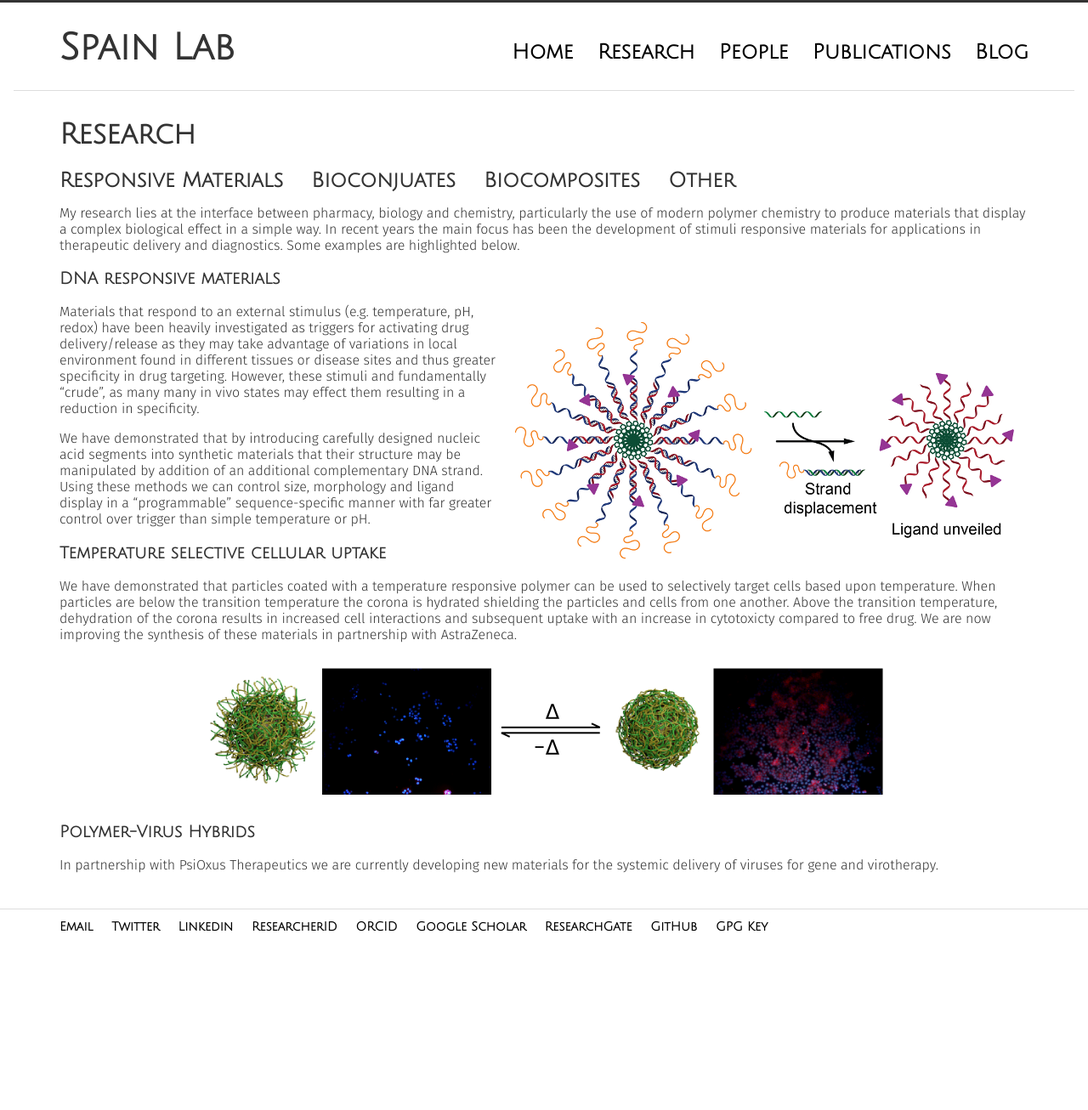
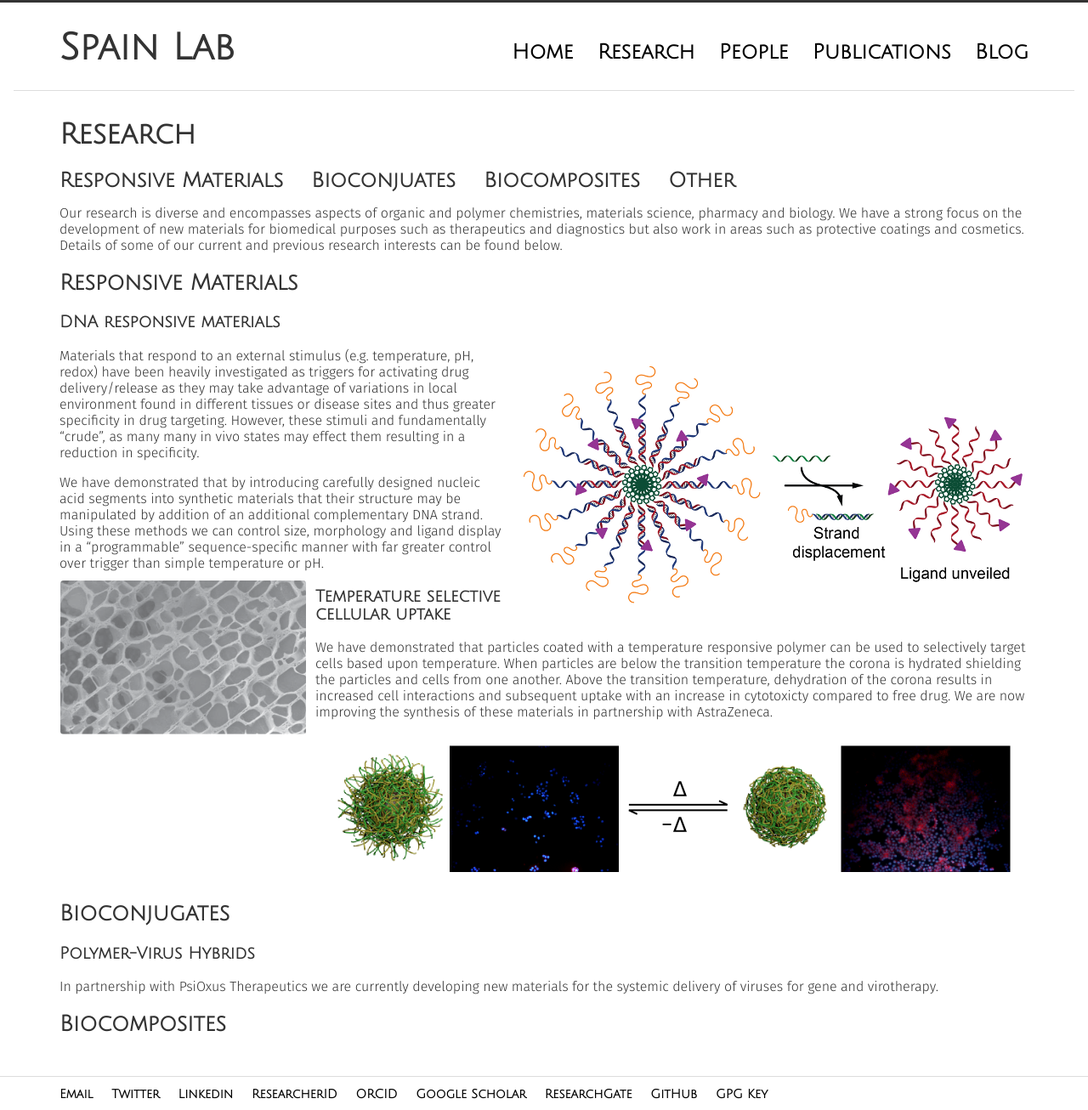
Before and after one commit to sebspain/sebspain.github.io, a Jekyll site: the page built from research/index.md, in a window 1280 px wide. Shown: the whole page at 85% size. Built offline with Jekyll 4.4.1, drawn with Linux system fonts in a browser that asks for light colours; Markdown is read by kramdown in place of the engine named in the settings; before the commit the page ends 1109 px from its top, so only the background shows below that.

Commit message:
some formatting and started new research page

```diff
--- a/_includes/preamble.html
+++ b/_includes/preamble.html
@@ -5,18 +5,13 @@
   <meta charset="utf-8">
   <meta http-equiv="X-UA-Compatible" content="IE=edge">
   <meta name="viewport" content="width=device-width, initial-scale=1">
-
-  <title>{{ page.title }}</title>
-  <meta name="description" content="Write an awesome description for your new site here. You can edit this line in _config.yml. It will appear in your document head meta (for Google search results) and in your feed.xml site description.
-">
-  <link href='https://fonts.googleapis.com/css?family=Julius+Sans+One|Fira+Sans:300,300italic,500,500italic,400,400italic,700,700italic|Share+Tech+Mono' rel='stylesheet' type='text/css'>
-  <!--<link rel="stylesheet" href="/css/main.css">-->
+  <title>Spain Lab - {{ page.title }}</title>
+  <meta name="description" content="Website for the research group of Dr Seb Spain in the Department of Chemistry, University of Sheffield.">
+  <link href="https://fonts.googleapis.com/css?family=Julius+Sans+One%7CFira+Sans:300,300italic,500,500italic,400,400italic,700,700italic%7CFira+Mono:400,700" rel="stylesheet" type="text/css">
   <link rel="stylesheet" href="/css/normalize.css">
   <link rel="stylesheet" href="/css/syntax.css">
   <link rel="stylesheet" href="/css/gridism.css">
   <link rel="stylesheet" href="/css/style.css">
-  <link rel="canonical" href="http://yourdomain.com/">
-  <link rel="alternate" type="application/rss+xml" title="Your awesome title" href="http://yourdomain.com/feed.xml" />
     {% include mathjax.html %}
 </head>
 
--- a/css/style.css
+++ b/css/style.css
@@ -22,13 +22,13 @@ img {
 img.inline-right {
     display: block;
     float: right;
-    margin: 10px;
+    margin: 10px 0 10px 10px;
 }
 
 img.inline-left {
     display: block;
-    float: right;
-    margin: 10px;
+    float: left;
+    margin: 10px 10px 10px 0;
 }
 
 strong {
@@ -131,7 +131,7 @@ ul.posts {
 
 ul.posts span {
 	color: #333;
-	font-family: 'Share Tech Mono', monospace, 'Courier New';
+	font-family: 'Fira Mono', monospace, 'Courier New';
 	font-size: 100%;
 }
 
@@ -143,7 +143,7 @@ ul.news {
 
 ul.news span {
 	color: #333;
-	font-family: 'Share Tech Mono', monospace, 'Courier New';
+	font-family: 'Fira Mono', monospace, 'Courier New';
 	font-size: 90%;
 }
 ul.news li {
@@ -191,7 +191,7 @@ h3.profile {
 }
 
 .meta {
-  font-family: 'Share Tech Mono', monospace, 'Courier New';
+  font-family: 'Fira Mono', monospace, 'Courier New';
 }
 
 img.oa {
@@ -200,3 +200,7 @@ img.oa {
     display: inline;
     margin: -2px 2px;
 }
+
+img.gallery {
+    height: 200px;
+}
--- a/research/index.md
+++ b/research/index.md
@@ -2,24 +2,24 @@
 layout: page
 title: Research
 ---
-
 <nav class="pagenav">
-    <a href="#">Responsive Materials</a>
-    <a href="#">Bioconjuates</a>
-    <a href="#">Biocomposites</a>
+    <a href="#responsive">Responsive Materials</a>
+    <a href="#bioconj">Bioconjuates</a>
+    <a href="#biocomp">Biocomposites</a>
     <a href="#">Other</a>
 </nav>
 
 
-My research lies at the interface between pharmacy, biology and chemistry, particularly the use of modern polymer chemistry to produce materials that display a complex biological effect in a simple way. In recent years the main focus has been the development of stimuli responsive materials for applications in therapeutic delivery and diagnostics. Some examples are highlighted below.
+Our research is diverse and encompasses aspects of organic and polymer chemistries, materials science, pharmacy and biology. We have a strong focus on the development of new materials for biomedical purposes such as therapeutics and diagnostics but also work in areas such as protective coatings and cosmetics. Details of some of our current and previous research interests can be found below.
+
+## <a name="responsive"></a>Responsive Materials
 
 ###DNA responsive materials
-<img class="inline-right" src="img/dna_micelles.png">
+<img class="inline-right" alt="Schematic of hide-reveal DNA micelles" src="img/dna_micelles.png">
 Materials that respond to an external stimulus (e.g. temperature, pH, redox) have been heavily investigated as triggers for activating drug delivery/release as they may take advantage of variations in local environment found in different tissues or disease sites and thus greater specificity in drug targeting. However, these stimuli and fundamentally "crude", as many many in vivo states may effect them resulting in a reduction in specificity.
 
 We have demonstrated that by introducing carefully designed nucleic acid segments into synthetic materials that their structure may be manipulated by addition of an additional complementary DNA strand. Using these methods we can control size, morphology and ligand display in a "programmable" sequence-specific manner with far greater control over trigger than simple temperature or pH.
-
-
+<img class="inline-left" alt="Electron micrograph of DNA-based hydrogel after treatment with complementary DNA" src="img/dna_gels.png" >
 
 ###Temperature selective cellular uptake
 
@@ -27,6 +27,11 @@ We have demonstrated that particles coated with a temperature responsive polymer
 
 ![Temperature controlled uptake of particles into cells](img/t_controlled_uptake.png)
 
+## <a name="bioconj"></a>Bioconjugates
+
 ###Polymer-Virus Hybrids
 
 In partnership with PsiOxus Therapeutics we are currently developing new materials for the systemic delivery of viruses for gene and virotherapy.
+
+
+## <a name="biocomp"></a>Biocomposites
```
Also changed, not shown: group/index.html (+10 -30 lines), index.html (+4 -3 lines), research/img/dna_gels.png (added).
